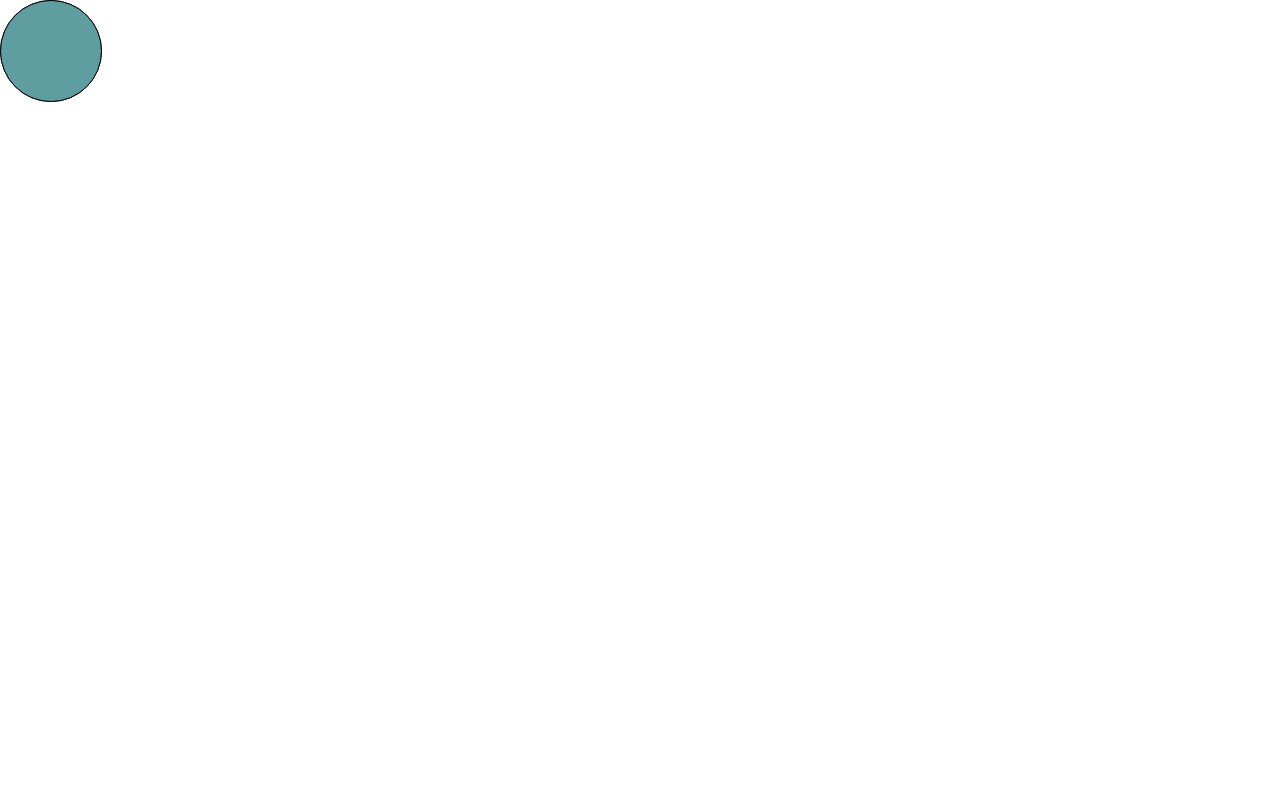
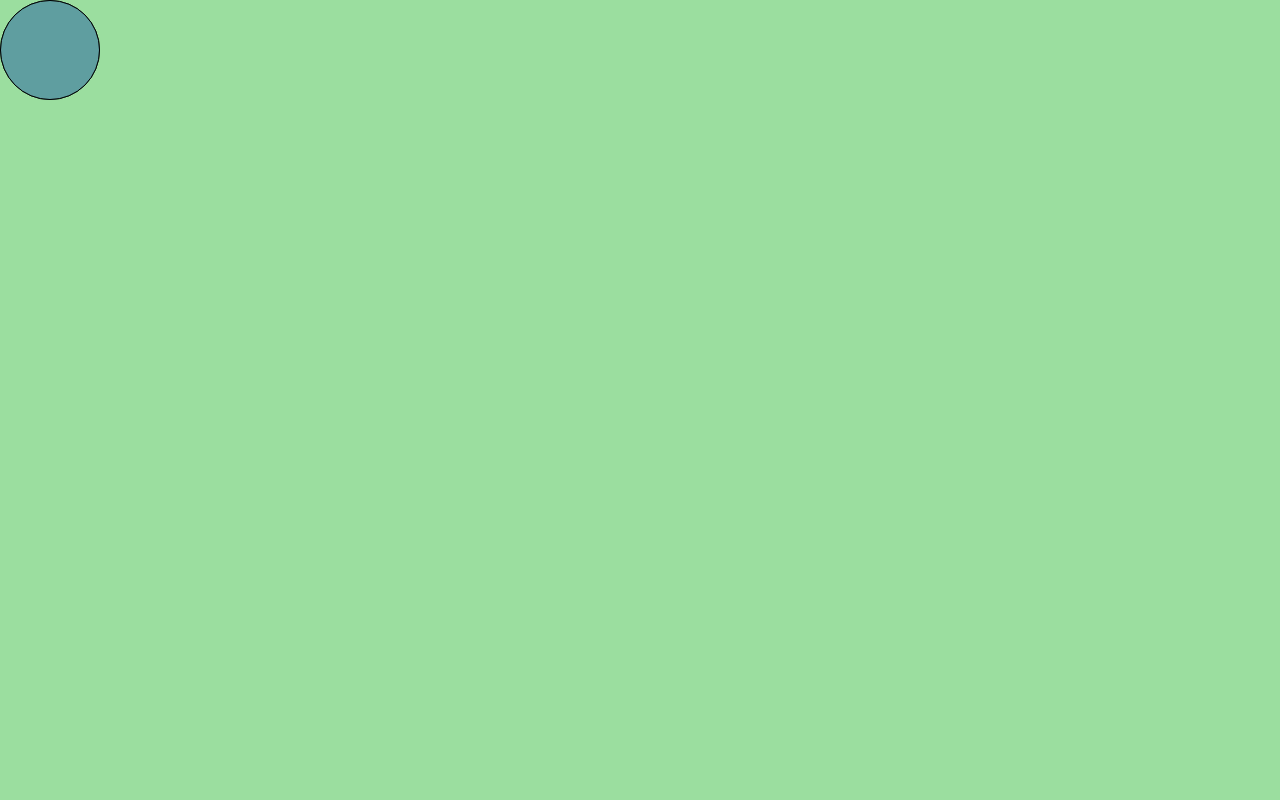
Before and after one commit to EnzoDFer/dnd-battle-tool, a React (Create React App) app: page / in a window 1280 px wide. Built offline with nearby package versions, Linux system fonts and the light colour scheme.

Commit message:
Refactor movable comp & pass refs to canvas

```diff
--- a/package.json
+++ b/package.json
@@ -1,5 +1,5 @@
 {
-  "name": "my-app",
+  "name": "dnd-battle-tool",
   "version": "0.1.0",
   "private": true,
   "dependencies": {
--- a/src/App.tsx
+++ b/src/App.tsx
@@ -1,10 +1,18 @@
+import { useRef } from "react";
+import { Canvas } from "./Components/ui/Canvas/Canvas";
 import Icon from "./Components/ui/Icon/Icon";
 
 function App() {
+  const ref1 = useRef<HTMLDivElement>(null);
+  const ref2 = useRef<HTMLDivElement>(null);
+
   return (
     <>
-      <Icon />
-      <Icon />
+      <Icon ref={ref1} />
+      <Icon ref={ref2} />
+      <Canvas
+        movableItems={[ref1,ref2]}
+      />
     </>
   );
 }
--- /dev/null
+++ b/src/Components/ui/Canvas/Canvas.module.scss
@@ -0,0 +1,5 @@
+.canvas {
+  height: 100%;
+  width: 100%;
+  background: #9BDE9F
+}
--- /dev/null
+++ b/src/Components/ui/Canvas/Canvas.tsx
@@ -0,0 +1,56 @@
+import React, { useEffect, useRef } from 'react'
+import styles from './Canvas.module.scss';
+
+export const Canvas = ( {movableItems}: TCanvasProps ): JSX.Element => {
+  // Create ref for canvas
+  const canvasRef = useRef<HTMLCanvasElement>(null);
+
+  useEffect(() => {
+    const canvas: HTMLCanvasElement | null = canvasRef.current;
+    if (!canvas) return;
+    const ctx: CanvasRenderingContext2D | null = canvas.getContext('2d');
+    if (!ctx) return;
+
+    movableItems.forEach((itemRef:React.RefObject<HTMLDivElement>, index: number) => {
+      const item = itemRef.current;
+      console.log("🚀 ~ file: Canvas.tsx:16 ~ movableItems.forEach ~ item", item)
+      if (!item) return;
+
+      const itemBounds = item.getBoundingClientRect();
+
+      if (index===0) {
+        ctx.moveTo(
+          itemBounds.x + itemBounds.width / 2,
+          itemBounds.y + itemBounds.height / 2
+        );
+      } else {
+        ctx.lineTo(
+          itemBounds.x + itemBounds.width / 2,
+          itemBounds.y + itemBounds.height / 2
+        );
+      }
+
+      ctx.stroke();
+    })
+
+
+
+
+
+    ctx.beginPath();
+
+
+
+  }, [movableItems]);
+
+  return (
+    <canvas
+      ref={canvasRef}
+      className={styles.canvas}
+    />
+  )
+}
+
+type TCanvasProps = {
+  movableItems: React.RefObject<HTMLDivElement>[];
+}
--- a/src/Components/ui/Icon/Icon.module.scss
+++ b/src/Components/ui/Icon/Icon.module.scss
@@ -1,5 +1,4 @@
 .iconWrapper {
-  position: absolute;
   background-color: cadetblue;
   border: 1px solid black;
   border-radius: 50%;
--- a/src/Components/ui/Icon/Icon.tsx
+++ b/src/Components/ui/Icon/Icon.tsx
@@ -1,78 +1,18 @@
-import { useRef, useState } from 'react';
+import { Movable } from '../../util/Movable';
 import styles from './Icon.module.scss';
 
-type TPoint2D = {
-  x: number,
-  y: number
+type TIconProps = {
+  ref: React.RefObject<HTMLDivElement>
 }
 
-export default function Icon() {
-  const [coord,setCoord] = useState<TPoint2D>();
-  const [offset, setOffset] = useState<TPoint2D>();
-  const iconRef: React.RefObject<HTMLDivElement> = useRef<HTMLDivElement>(null);
-  const [isDown, setIsDown] = useState<boolean>(false);
-
-  function handleDown(e: React.TouchEvent<HTMLDivElement> | React.MouseEvent<HTMLDivElement, MouseEvent>) {
-    if (!iconRef.current || !iconRef) {
-      throw new Error('No reference found to icon for mobile touch')
-    }
-    const icon = iconRef.current.getBoundingClientRect();
-    setIsDown(true);
-
-    if ('touches' in e) {
-      setOffset({
-        x: e.touches[0].clientX - icon.left,
-        y: e.touches[0].clientY - icon.top,
-      });
-    } else {
-      setOffset({
-        x: e.clientX - icon.left,
-        y: e.clientY - icon.top,
-      });
-    }
-  }
-
-  function handleMove(e: React.TouchEvent<HTMLDivElement> | React.MouseEvent<HTMLDivElement, MouseEvent>) {
-    if (!isDown || !offset) return;
-
-    if ('touches' in e) {
-      const { clientX, clientY } = e.touches[0];
-      setCoord({
-        x: clientX - offset.x,
-        y: clientY - offset.y,
-      });
-    } else {
-      setCoord({
-        x: e.clientX - offset.x,
-        y: e.clientY - offset.y,
-      });
-    }
-  }
-
-  function handleStop(e: React.TouchEvent<HTMLDivElement> | React.MouseEvent<HTMLDivElement, MouseEvent>) {
-    setIsDown(false);
-    setOffset({
-      x: 0,
-      y: 0,
-    });
-  }
+export default function Icon( {ref}: TIconProps ): JSX.Element {
 
   return (
-    <div
-      ref = {iconRef}
-      style={{
-        left: `${coord?.x}px`,
-        top: `${coord?.y}px`
-      }}
-      className={styles.iconWrapper}
-      // Desktop control using mouse events
-      onMouseDown={(e: React.MouseEvent<HTMLDivElement, MouseEvent>) => handleDown(e)}
-      onMouseMove={(e) => handleMove(e)}
-      onMouseUp={(e: React.MouseEvent<HTMLDivElement, MouseEvent>) => handleStop(e)}
-      // Mobile control using Touch API
-      onTouchMove={(e: React.TouchEvent<HTMLDivElement>)=>handleMove(e)}
-      onTouchStart={(e: React.TouchEvent<HTMLDivElement>)=>handleDown(e)}
-      onTouchEnd={(e: React.TouchEvent<HTMLDivElement>)=>handleStop(e)}
-    />
+    <Movable>
+      <div
+        ref = {ref}
+        className={styles.iconWrapper}
+      />
+    </Movable>
   )
 }
--- /dev/null
+++ b/src/Components/util/Movable.tsx
@@ -0,0 +1,83 @@
+import React, { Children, useRef, useState } from 'react'
+
+type TPoint2D = {
+  x: number,
+  y: number
+}
+
+type TMovableProps = {
+  children: React.ReactNode
+}
+
+export const Movable = ( {children}:TMovableProps ): JSX.Element => {
+  const [coord,setCoord] = useState<TPoint2D>();
+  const [offset, setOffset] = useState<TPoint2D>();
+  const iconRef: React.RefObject<HTMLDivElement> = useRef<HTMLDivElement>(null);
+  const [isDown, setIsDown] = useState<boolean>(false);
+
+  function handleDown(e: React.TouchEvent<HTMLDivElement> | React.MouseEvent<HTMLDivElement, MouseEvent>) {
+    if (!iconRef.current || !iconRef) {
+      throw new Error('No reference found to icon for mobile touch')
+    }
+    const icon = iconRef.current.getBoundingClientRect();
+    setIsDown(true);
+
+    if ('touches' in e) {
+      setOffset({
+        x: e.touches[0].clientX - icon.left,
+        y: e.touches[0].clientY - icon.top,
+      });
+    } else {
+      setOffset({
+        x: e.clientX - icon.left,
+        y: e.clientY - icon.top,
+      });
+    }
+  }
+
+  function handleMove(e: React.TouchEvent<HTMLDivElement> | React.MouseEvent<HTMLDivElement, MouseEvent>) {
+    if (!isDown || !offset) return;
+
+    if ('touches' in e) {
+      const { clientX, clientY } = e.touches[0];
+      setCoord({
+        x: clientX - offset.x,
+        y: clientY - offset.y,
+      });
+    } else {
+      setCoord({
+        x: e.clientX - offset.x,
+        y: e.clientY - offset.y,
+      });
+    }
+  }
+
+  function handleStop(e: React.TouchEvent<HTMLDivElement> | React.MouseEvent<HTMLDivElement, MouseEvent>) {
+    setIsDown(false);
+    setOffset({
+      x: 0,
+      y: 0,
+    });
+  }
+
+  return (
+    <div
+      ref = {iconRef}
+      style={{
+        position: 'absolute',
+        left: `${coord?.x}px`,
+        top: `${coord?.y}px`
+      }}
+      // Desktop control using mouse events
+      onMouseDown={(e: React.MouseEvent<HTMLDivElement, MouseEvent>) => handleDown(e)}
+      onMouseMove={(e) => handleMove(e)}
+      onMouseUp={(e: React.MouseEvent<HTMLDivElement, MouseEvent>) => handleStop(e)}
+      // Mobile control using Touch API
+      onTouchMove={(e: React.TouchEvent<HTMLDivElement>)=>handleMove(e)}
+      onTouchStart={(e: React.TouchEvent<HTMLDivElement>)=>handleDown(e)}
+      onTouchEnd={(e: React.TouchEvent<HTMLDivElement>)=>handleStop(e)}
+    >
+      {children}
+    </div>
+  )
+}
--- a/src/index.css
+++ b/src/index.css
@@ -1,5 +1,10 @@
+* {
+  margin: 0;
+  padding: 0;
+  box-sizing: border-box;
+}
+
 body {
-  margin: 0;
   font-family: -apple-system, BlinkMacSystemFont, 'Segoe UI', 'Roboto', 'Oxygen',
     'Ubuntu', 'Cantarell', 'Fira Sans', 'Droid Sans', 'Helvetica Neue',
     sans-serif;
@@ -7,7 +12,6 @@ body {
   -moz-osx-font-smoothing: grayscale;
 }
 
-code {
-  font-family: source-code-pro, Menlo, Monaco, Consolas, 'Courier New',
-    monospace;
+#root {
+  height:100vh;
 }
```
